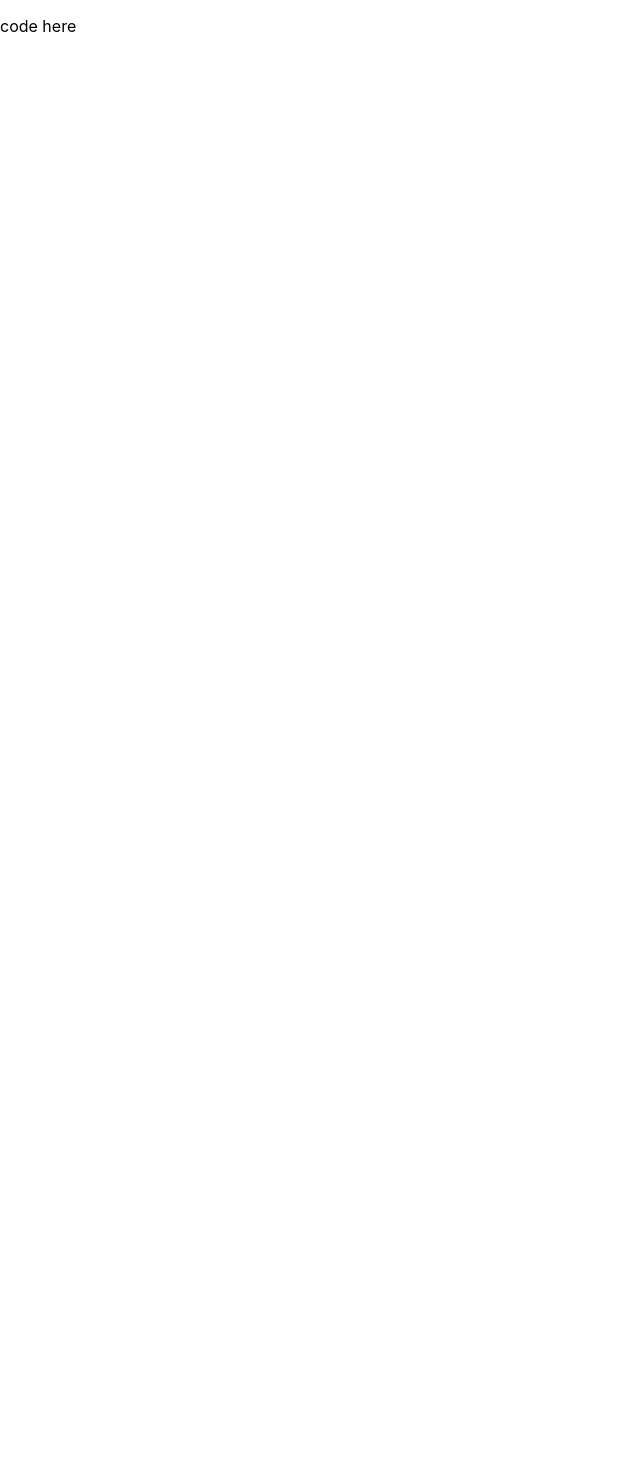
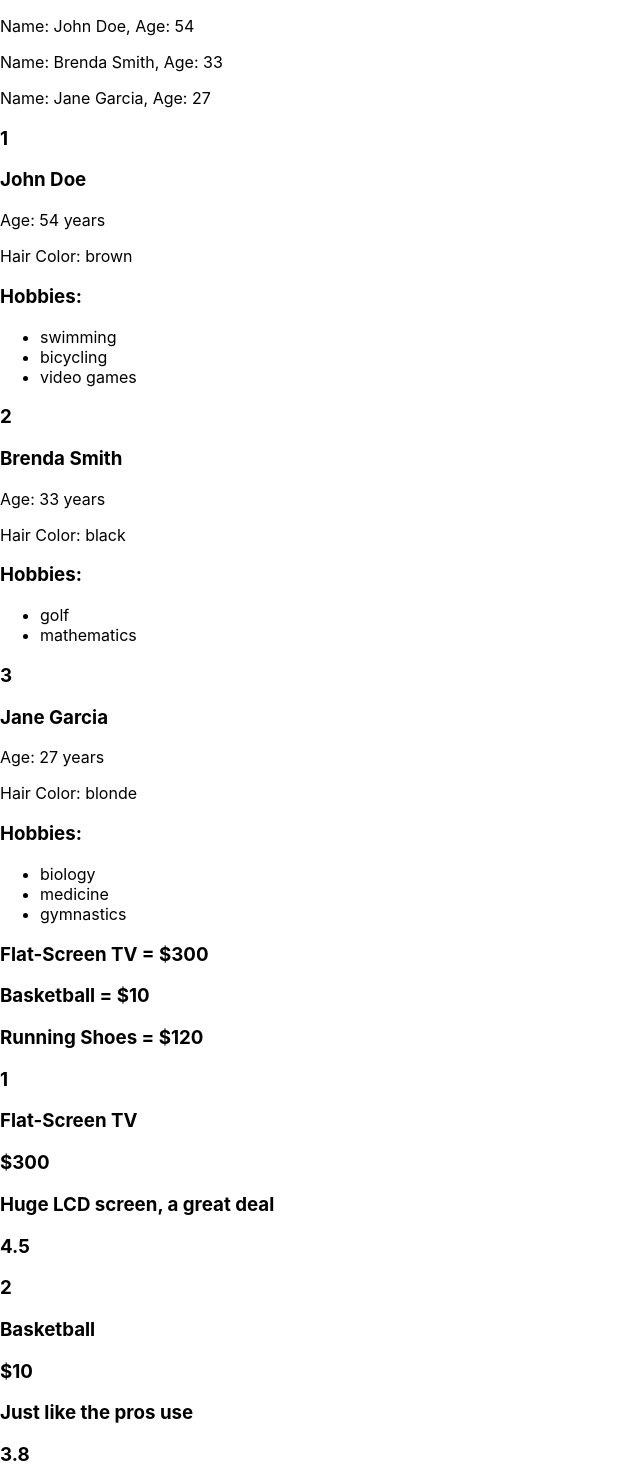
Before and after one commit to TX-9/react-design-patterns, a React (Create React App) app: page / in a window 1280 px wide. Shown: the top 1470 px of the page, without its empty margins (0-640 px from the left). Before the commit the page ends 800 px from the top, so only its background shows below. Built offline with nearby package versions, Linux system fonts and the light colour scheme.

Commit message:
create different list types

```diff
--- a/src/App.js
+++ b/src/App.js
@@ -1,7 +1,65 @@
+import { RegularList } from "./RegularList";
+import { SmallPersonListItem } from "./people/SmallPersonListItem";
+import { LargePersonListItem } from "./people/LargePersonListItem";
+import { SmallProductListeItem } from "./products/SmallProductListItem";
+import { NumberedList } from "./NumberedList";
+import { LargeProductListeItem } from "./products/LargeProductListItem";
+
+const people = [{
+	name: 'John Doe',
+	age: 54,
+	hairColor: 'brown',
+	hobbies: ['swimming', 'bicycling', 'video games'],
+}, {
+	name: 'Brenda Smith',
+	age: 33,
+	hairColor: 'black',
+	hobbies: ['golf', 'mathematics'],
+}, {
+	name: 'Jane Garcia',
+	age: 27,
+	hairColor: 'blonde',
+	hobbies: ['biology', 'medicine', 'gymnastics'],
+}];
+
+const products = [{
+	name: 'Flat-Screen TV',
+	price: '$300',
+	description: 'Huge LCD screen, a great deal',
+	rating: 4.5,
+}, {
+	name: 'Basketball',
+	price: '$10',
+	description: 'Just like the pros use',
+	rating: 3.8,
+}, {
+	name: 'Running Shoes',
+	price: '$120',
+	description: 'State-of-the-art technology for optimum running',
+	rating: 4.2,
+}];
+
 function App() {
-  return (
-    <p>code here</p>
-  );
+	return (
+		<>
+		<RegularList
+			items={people}
+			resourceName="person"
+			itemComponent={SmallPersonListItem} />
+		<NumberedList
+			items={people}
+			resourceName="person"
+			itemComponent={LargePersonListItem} />
+		<RegularList
+			items={products}
+			resourceName="product"
+			itemComponent={SmallProductListeItem} />
+		<NumberedList
+			items={products}
+			resourceName="product"
+			itemComponent={LargeProductListeItem} />
+		</>
+	);
 }
 
 export default App;
--- /dev/null
+++ b/src/NumberedList.js
@@ -0,0 +1,17 @@
+export const NumberedList = ({
+    items,
+    resourceName,
+    itemComponent: ItemComponent}) => {
+        return (
+            <>
+            {items.map((item, idx) => (
+                <>
+                <h3>{idx+1}</h3>
+                <ItemComponent key={idx} {...{ [resourceName]: item }} />
+                </>
+            ))}
+            </>
+        )
+
+
+};
--- /dev/null
+++ b/src/RegularList.js
@@ -0,0 +1,19 @@
+export const RegularList = ({
+    items,
+    resourceName,
+    itemComponent: ItemComponent}) => {
+        return (
+            <>
+            {items.map((item, idx) => (
+                /*
+                [resourceName] has nothing to do with Array but use value as key
+                {...{ [resourceName]: item }} becomes,
+                person: {name: 'John Doe', age: 54, hairColor: 'brown', hobbies: Array(3)}
+                */
+                <ItemComponent key={idx} {...{ [resourceName]: item }} />
+            ))}
+            </>
+        )
+
+
+};
--- /dev/null
+++ b/src/people/LargePersonListItem.js
@@ -0,0 +1,15 @@
+export const LargePersonListItem = ({ person }) => {
+    const { name, age, hairColor, hobbies } = person;
+
+    return (
+        <>
+        <h3>{name}</h3>
+        <p>Age: {age} years</p>
+        <p>Hair Color: {hairColor}</p>
+        <h3>Hobbies:</h3>
+        <ul>
+            {hobbies.map(hobby => <li key={hobby}>{hobby}</li>)}
+        </ul>
+        </>
+    );
+};
--- /dev/null
+++ b/src/people/SmallPersonListItem.js
@@ -0,0 +1,7 @@
+export const SmallPersonListItem = ({ person }) => {
+    const { name, age } = person;
+
+    return (
+        <p>Name: {name}, Age: {age}</p>
+    );
+};
--- /dev/null
+++ b/src/products/LargeProductListItem.js
@@ -0,0 +1,12 @@
+export const LargeProductListeItem = ({ product }) => {
+    const {name, price, description, rating} = product;
+
+    return (
+        <>
+        <h3>{name}</h3>
+        <h3>{price}</h3>
+        <h3>{description}</h3>
+        <h3>{rating}</h3>
+        </>
+    );
+};
--- /dev/null
+++ b/src/products/SmallProductListItem.js
@@ -0,0 +1,7 @@
+export const SmallProductListeItem = ({ product }) => {
+    const {name, price} = product;
+
+    return (
+        <h3>{name} = {price}</h3>
+    );
+};
```
Also changed, not shown: src/ProductInfo.js (added, +13 -0 lines).
